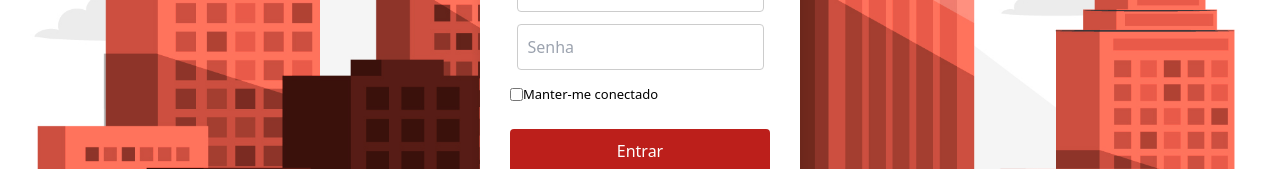
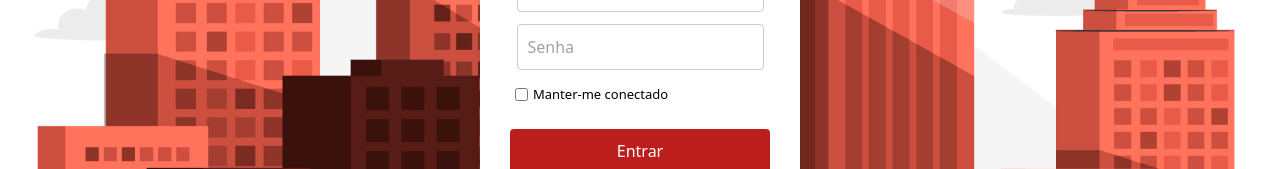
Before and after one commit to Squad-15/front_end, a Next.js app: page /login in a window 1280 px wide. Shown: the part 371-540 px from the top of the page. Built offline with nearby package versions, Linux system fonts and the light colour scheme.

Commit message:
Update login.css

```diff
--- a/public/styles/login.css
+++ b/public/styles/login.css
@@ -52,6 +52,9 @@
   }
   .checkbox{
     display: flex;
-    padding: 15px 0px 15px 0px;
+    padding: 15px 0px 15px 5px;
     font-size: 13px;
   }
+  .checkbox label{
+    margin-left: 5px;
+  }
```
